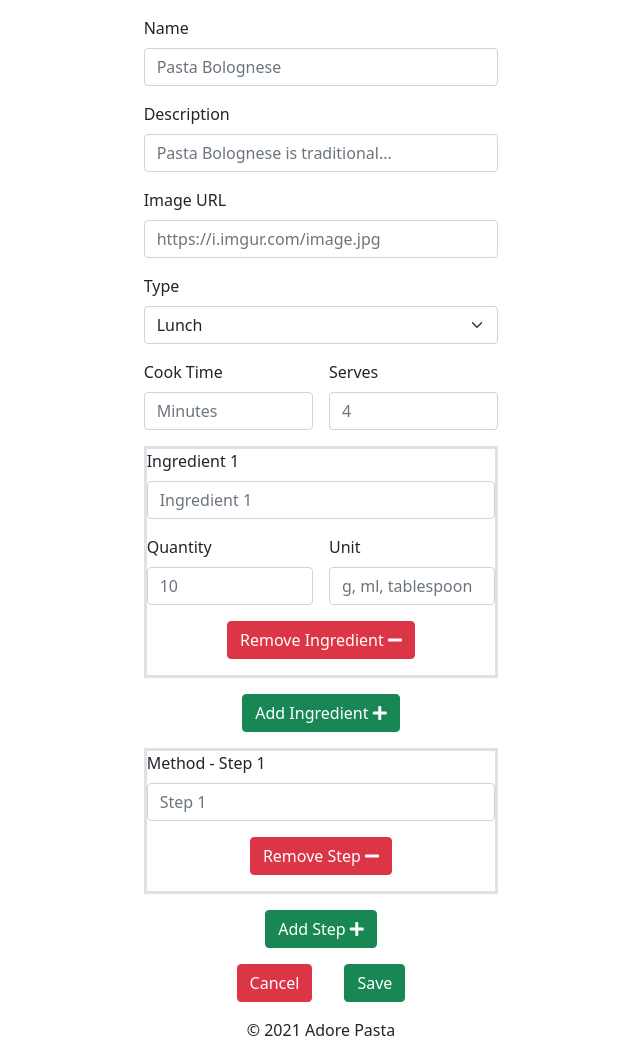
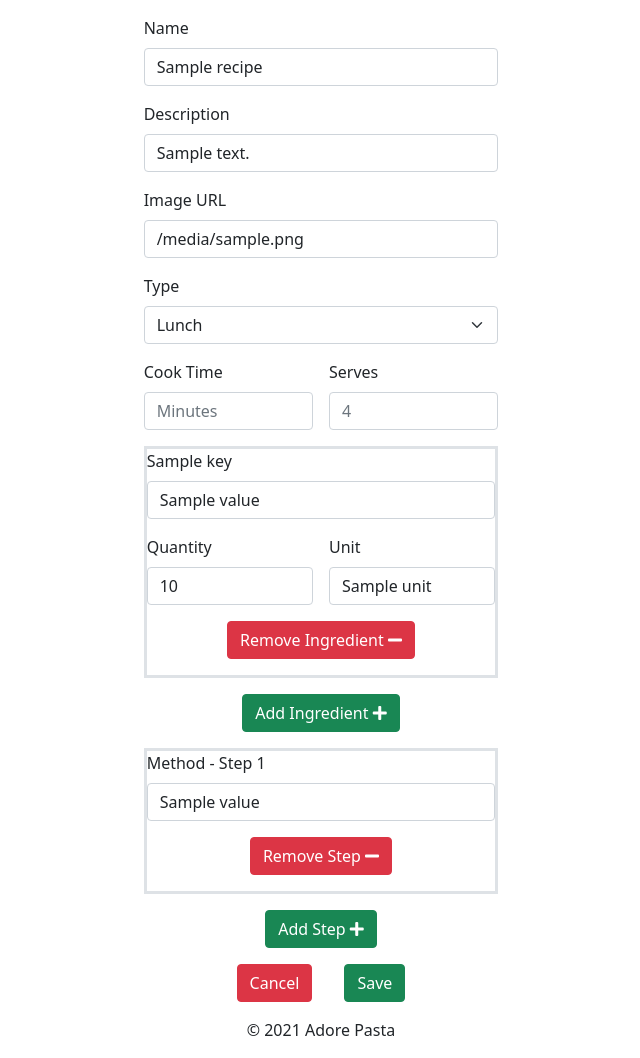
Before and after one commit to mangez84/adorepasta, a Flask app: template templates/edit_recipe.html in a window 1280 px wide. Shown: the part 128-1186 px from the top of the page, without its empty margins (319-959 px from the left). Run offline with Flask 2, Linux system fonts and the light colour scheme; the template is opened without the code that fills it: most values are stand-ins (such as "Sample title", 1, 10 or a date in 2020); some libraries are stand-ins or nearby versions.

Commit message:
Add Jinja code to the edit recipe template

```diff
--- a/templates/edit_recipe.html
+++ b/templates/edit_recipe.html
@@ -11,17 +11,18 @@
                 <div class="mb-3">
                     <label for="name" class="form-label">Name</label>
                     <input type="text" id="name" name="name" placeholder="Pasta Bolognese" class="form-control"
-                        required>
+                        value="{{ recipe.name }}" required>
                 </div>
                 <div class="mb-3">
                     <label for="description" class="form-label">Description</label>
                     <input type="text" id="description" name="description"
-                        placeholder="Pasta Bolognese is traditional..." class="form-control" required>
+                        placeholder="Pasta Bolognese is traditional..." class="form-control"
+                        value="{{ recipe.description }}" required>
                 </div>
                 <div class="mb-3">
                     <label for="image" class="form-label">Image URL</label>
                     <input type="text" id="image" name="image" placeholder="https://i.imgur.com/image.jpg"
-                        class="form-control" required>
+                        class="form-control" value="{{ recipe.image }}" required>
                 </div>
                 <!-- Recipe details -->
                 <div class="d-flex flex-wrap">
@@ -36,53 +37,58 @@
                     <div class="mb-3 recipe-time">
                         <label for="time" class="form-label">Cook Time</label>
                         <input type="number" id="time" name="time" placeholder="Minutes" min="1" max="600"
-                            class="form-control" required>
+                            class="form-control" value="{{ recipe.time }}" required>
                     </div>
                     <div class="mb-3 ms-3 recipe-serves">
                         <label for="serves" class="form-label">Serves</label>
                         <input type="number" id="serves" name="serves" placeholder="4" min="1" max="8"
-                            class="form-control" required>
+                            class="form-control" value="{{ recipe.serves }}" required>
                     </div>
                 </div>
                 <!-- Ingredient details -->
                 <div class="ingredient-details">
+                    {% for key, value in recipe.ingredients.items() %}
                     <div class="mb-3 d-flex flex-wrap border border-3">
                         <div class="mb-3 recipe-ingredient">
-                            <label for="ingredient-1" class="form-label">Ingredient 1</label>
-                            <input type="text" id="ingredient-1" name="ingredient-1" placeholder="Ingredient 1"
-                                class="form-control" required>
+                            <label for="{{ key }}" class="form-label">{{ key.capitalize() | replace('-', ' ') }}</label>
+                            <input type="text" id="{{ key }}" name="{{ key }}"
+                                placeholder="{{ key.capitalize() | replace('-', ' ') }}" class="form-control"
+                                value="{{ value.name }}" required>
                         </div>
                         <div class="mb-3 recipe-quantity">
-                            <label for="quantity-1" class="form-label">Quantity</label>
-                            <input type="number" id="quantity-1" name="quantity-1" placeholder="10" min="1" max="1000"
-                                class="form-control" required>
+                            <label for="{{ key }}) }}" class="form-label">Quantity</label>
+                            <input type="number" id="{{ key }}" name="{{ key }}" placeholder="10" min="1" max="1000"
+                                class="form-control" value="{{ value.quantity }}" required>
                         </div>
                         <div class="mb-3 ms-3 recipe-unit">
-                            <label for="unit-1" class="form-label">Unit</label>
-                            <input type="text" id="unit-1" name="unit-1" placeholder="g, ml, tablespoon"
-                                class="form-control"
+                            <label for="{{ key }}" class="form-label">Unit</label>
+                            <input type="text" id="{{ key }}" name="{{ key }}" placeholder="g, ml, tablespoon"
+                                class="form-control" value="{{ value.unit }}"
                                 title="Can be left blank if you just want to add a tomato for example.">
                         </div>
                         <div class="mb-3 d-flex justify-content-center remove-ingredient">
                             <button class="btn btn-danger">Remove Ingredient <i class="fas fa-minus"></i></button>
                         </div>
                     </div>
+                    {% endfor %}
                 </div>
                 <div class="my-3 d-flex justify-content-center add-ingredient">
                     <button class="btn btn-success">Add Ingredient <i class="fas fa-plus"></i></button>
                 </div>
                 <!-- Method with steps -->
                 <div class="method">
+                    {% for key, value in recipe.method.items() %}
                     <div class="mb-3 border border-3">
                         <div class="mb-3 method-step">
-                            <label for="method-1" class="form-label">Method - Step 1</label>
-                            <input type="text" id="method-1" name="method-1" placeholder="Step 1" class="form-control"
-                                required>
+                            <label for="{{ key }}" class="form-label">Method - Step {{ loop.index }}</label>
+                            <input type="text" id="{{ key }}" name="{{ key }}" placeholder="Step {{ loop.index }}" class="form-control"
+                                value="{{ value }}" required>
                         </div>
                         <div class="mb-3 d-flex justify-content-center remove-step">
                             <button class="btn btn-danger">Remove Step <i class="fas fa-minus"></i></button>
                         </div>
                     </div>
+                    {% endfor %}
                 </div>
                 <div class="my-3 d-flex justify-content-center add-step">
                     <button class="btn btn-success">Add Step <i class="fas fa-plus"></i></button>
```
